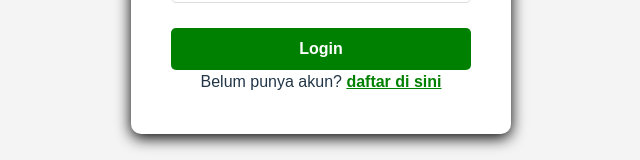
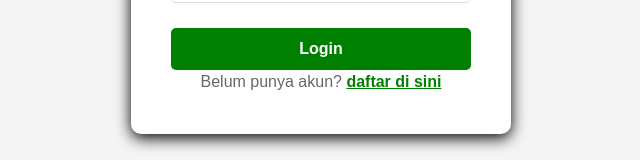
Before and after one commit to pnnjoll03/2026_LendARoom_frontend, a React (Vite) app: page / in a window 1280 px wide. Shown: the part 461-621 px from the top of the page, without its empty margins (319-959 px from the left). Built offline with nearby package versions, Linux system fonts and the light colour scheme.

Commit message:
feat: memperbarui tampilan Login page dan Register page

```diff
--- a/src/components/Login.tsx
+++ b/src/components/Login.tsx
@@ -73,7 +73,7 @@ export default function Login({ onSwitch, onLoginSuccess } : LoginProps ){
                     <input type="password" placeholder="Password" onChange={(e) => setPassword(e.target.value)} style={styles.input} required/>
                     <button type="submit" style={styles.button}>Login</button>
                 </form>
-                <p>Belum punya akun? <span onClick={onSwitch} style={styles.link}>daftar di sini</span></p>
+                <p style={{color: "#666"}}>Belum punya akun? <span onClick={onSwitch} style={styles.link}>daftar di sini</span></p>
             </div>
         </div>
     )
--- a/src/components/Register.tsx
+++ b/src/components/Register.tsx
@@ -89,7 +89,7 @@ export default function Register({onSwitch}: RegisterProps){
                     <input type="text" placeholder="Kelas" onChange={(e) => setForm({...form, class: e.target.value})} style={styles.input} required/>
                     <button type="submit" style={styles.button}>Daftar</button>
                 </form>
-                <p>Sudah punya akun?<span onClick={onSwitch} style={styles.link}>Login di sini</span></p>
+                <p style={{color: "#666"}}>Sudah punya akun?<span onClick={onSwitch} style={styles.link}>Login di sini</span></p>
             </div>
         </div>
     )
```
